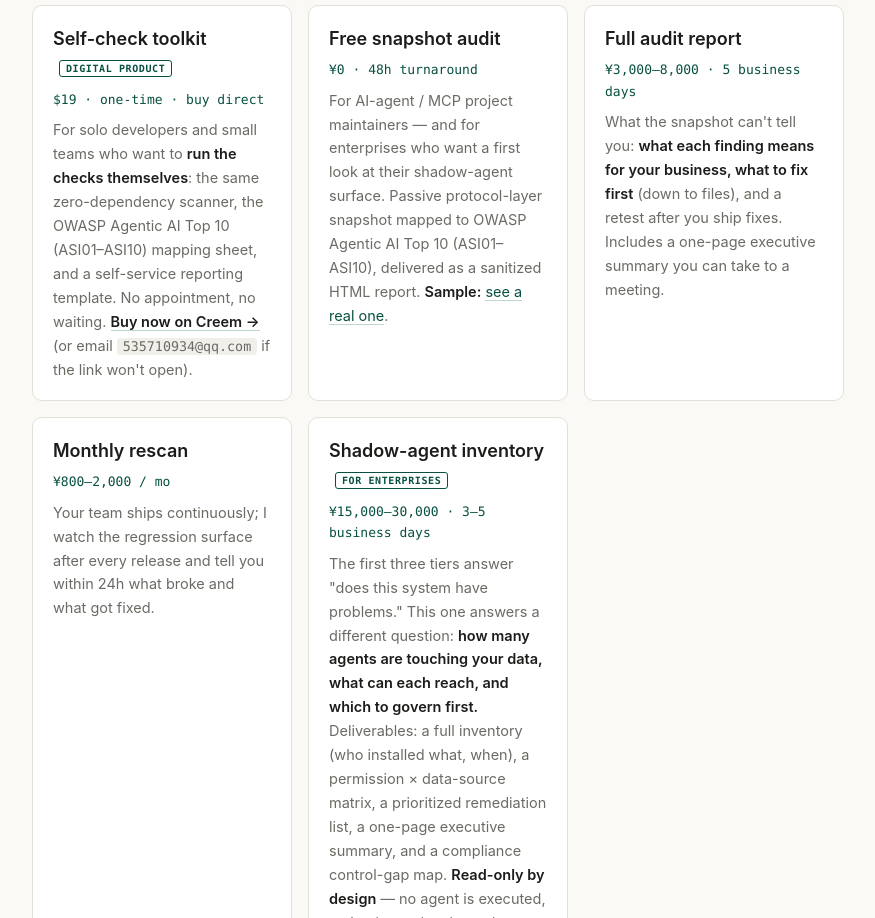
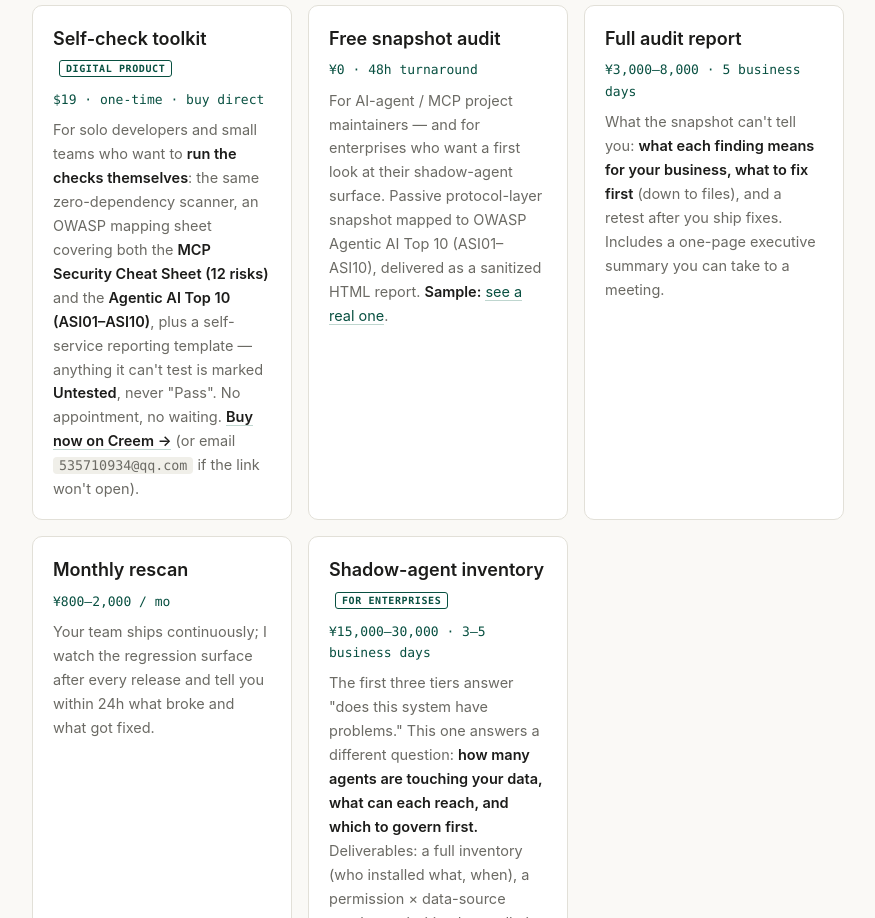
Before and after one commit to 535710934-ops/agent-audit-range, a plain HTML site: page docs/index.html in a window 1280 px wide. Shown: the part 2009-2927 px from the top of the page, without its empty margins (202-1077 px from the left). Drawn offline with Linux system fonts and the light colour scheme.

Commit message:
feat: ship dual-mapping Self-Check-Toolkit v2 + update product card

```diff
--- a/docs/index.html
+++ b/docs/index.html
@@ -110,7 +110,7 @@
     <div class="card">
       <h3>Self-check toolkit <span class="tag">digital product</span></h3>
       <div class="price">$19 · one-time · buy direct</div>
-      <p>For solo developers and small teams who want to <b>run the checks themselves</b>: the same zero-dependency scanner, the OWASP Agentic AI Top 10 (ASI01–ASI10) mapping sheet, and a self-service reporting template. No appointment, no waiting. <a href="https://www.creem.io/payment/prod_5OGGTcdFsQ7kJmmZjD6VEd" target="_blank" rel="noopener"><b>Buy now on Creem →</b></a> (or email <span class="mono">535710934@qq.com</span> if the link won't open).</p>
+      <p>For solo developers and small teams who want to <b>run the checks themselves</b>: the same zero-dependency scanner, an OWASP mapping sheet covering both the <b>MCP Security Cheat Sheet (12 risks)</b> and the <b>Agentic AI Top 10 (ASI01–ASI10)</b>, plus a self-service reporting template — anything it can't test is marked <b>Untested</b>, never "Pass". No appointment, no waiting. <a href="https://www.creem.io/payment/prod_5OGGTcdFsQ7kJmmZjD6VEd" target="_blank" rel="noopener"><b>Buy now on Creem →</b></a> (or email <span class="mono">535710934@qq.com</span> if the link won't open).</p>
     </div>
     <div class="card">
       <h3>Free snapshot audit</h3>
```
Also changed, not shown: 1 other file.
